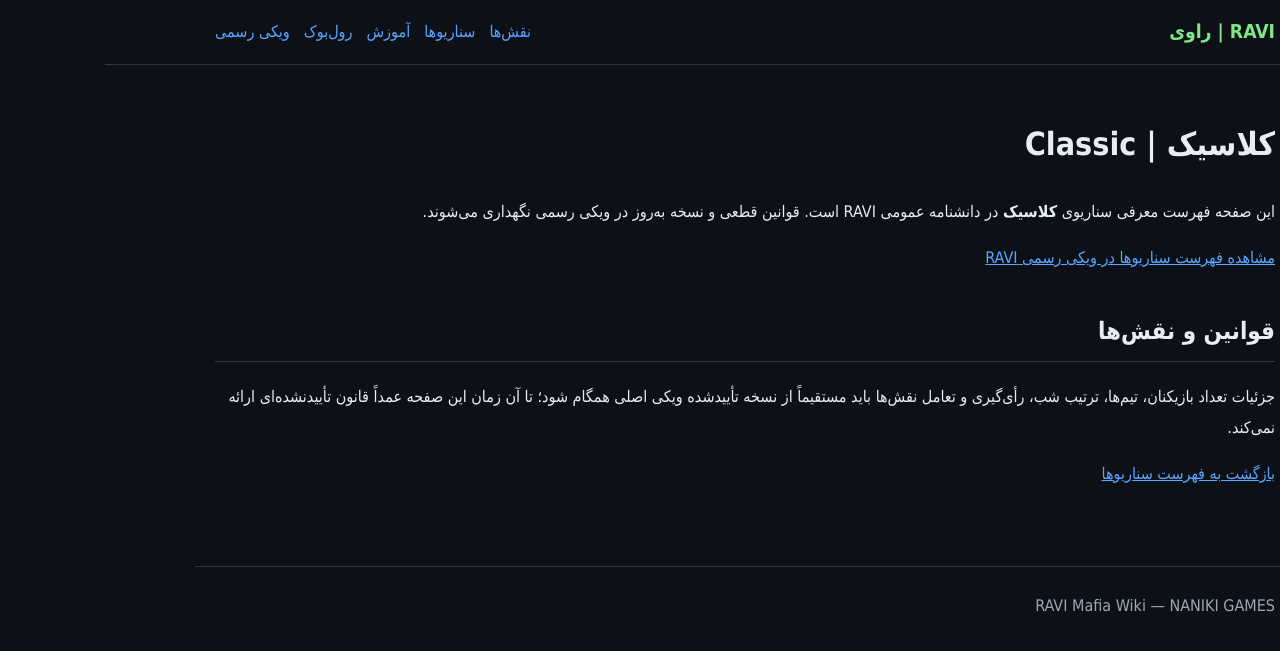
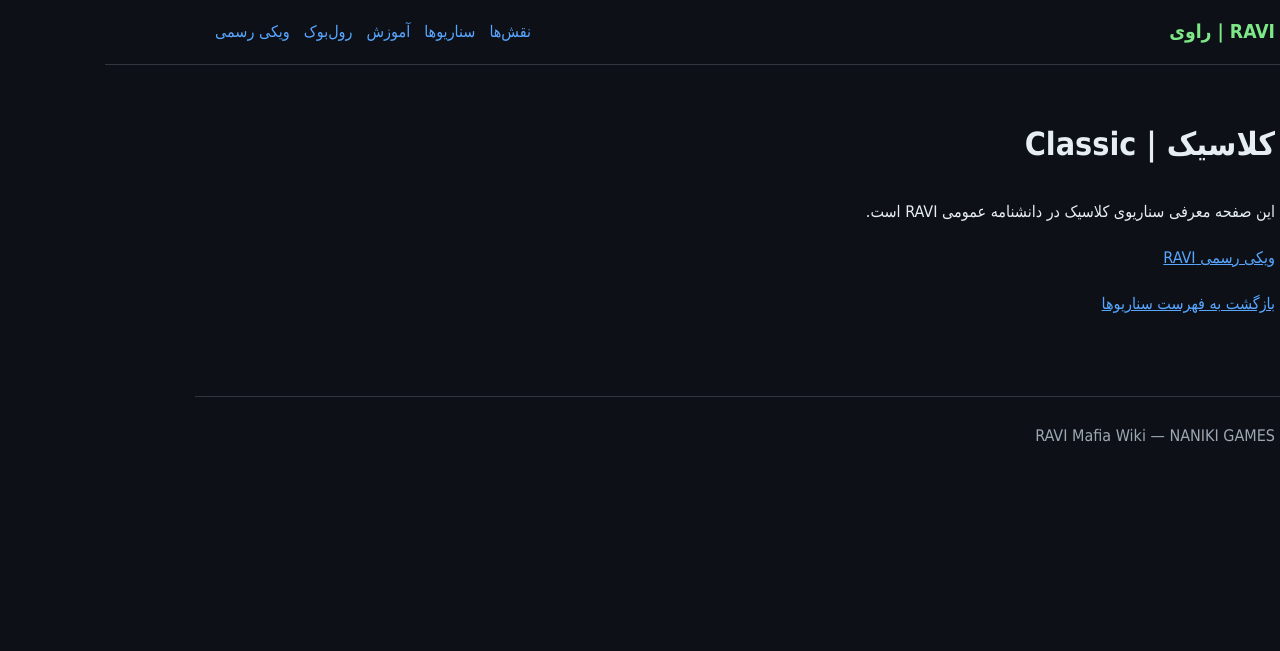
Before and after one commit to nakisa20015-gif/RAVI-Mafia-Wiki, a Jekyll site: the page built from scenarios/classic.md, in a window 1280 px wide. Shown: the top 651 px of the page. Built offline with Jekyll 4.4.1, drawn with Linux system fonts in a browser that asks for light colours; our own code applies the rules of GitHub Pages for plain Markdown files.

Commit message:
Add Pages metadata to Classic scenario

```diff
--- a/scenarios/classic.md
+++ b/scenarios/classic.md
@@ -1,11 +1,14 @@
+---
+layout: default
+title: "کلاسیک | Classic"
+description: "سناریوی کلاسیک در دانشنامه عمومی RAVI"
+permalink: "/scenarios/classic/"
+---
+
 # کلاسیک | Classic
 
-این صفحه فهرست معرفی سناریوی **کلاسیک** در دانشنامه عمومی RAVI است. قوانین قطعی و نسخه به‌روز در ویکی رسمی نگهداری می‌شوند.
+این صفحه معرفی سناریوی کلاسیک در دانشنامه عمومی RAVI است.
 
-[مشاهده فهرست سناریوها در ویکی رسمی RAVI](https://ravi-private-private.nakisa20015.workers.dev/wiki/)
+[ویکی رسمی RAVI](https://ravi-private-private.nakisa20015.workers.dev/wiki/)
 
-## قوانین و نقش‌ها
-
-جزئیات تعداد بازیکنان، تیم‌ها، ترتیب شب، رأی‌گیری و تعامل نقش‌ها باید مستقیماً از نسخه تأییدشده ویکی اصلی همگام شود؛ تا آن زمان این صفحه عمداً قانون تأییدنشده‌ای ارائه نمی‌کند.
-
-[بازگشت به فهرست سناریوها](./README.md)
+[بازگشت به فهرست سناریوها]({{ site.baseurl }}/scenarios/)
```
